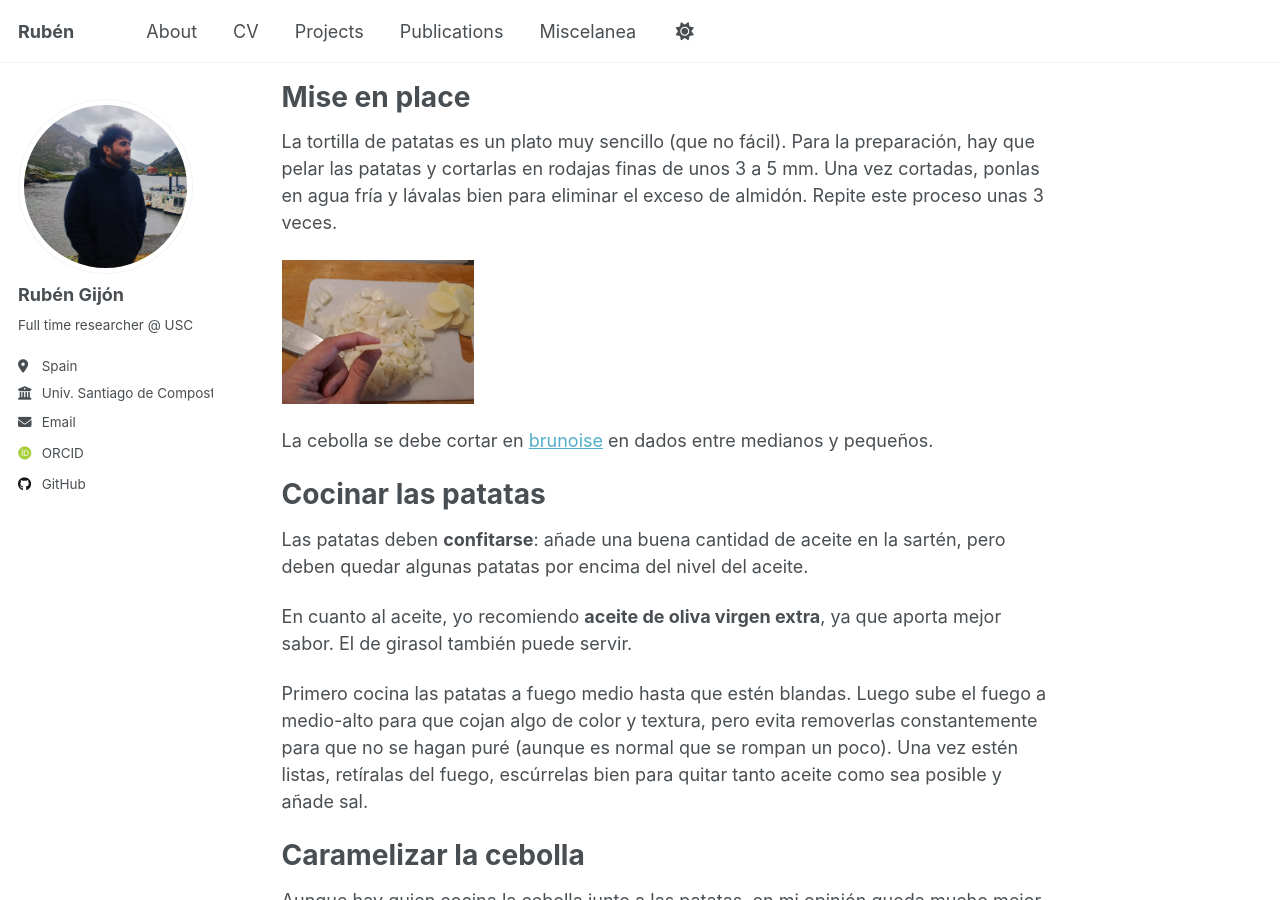
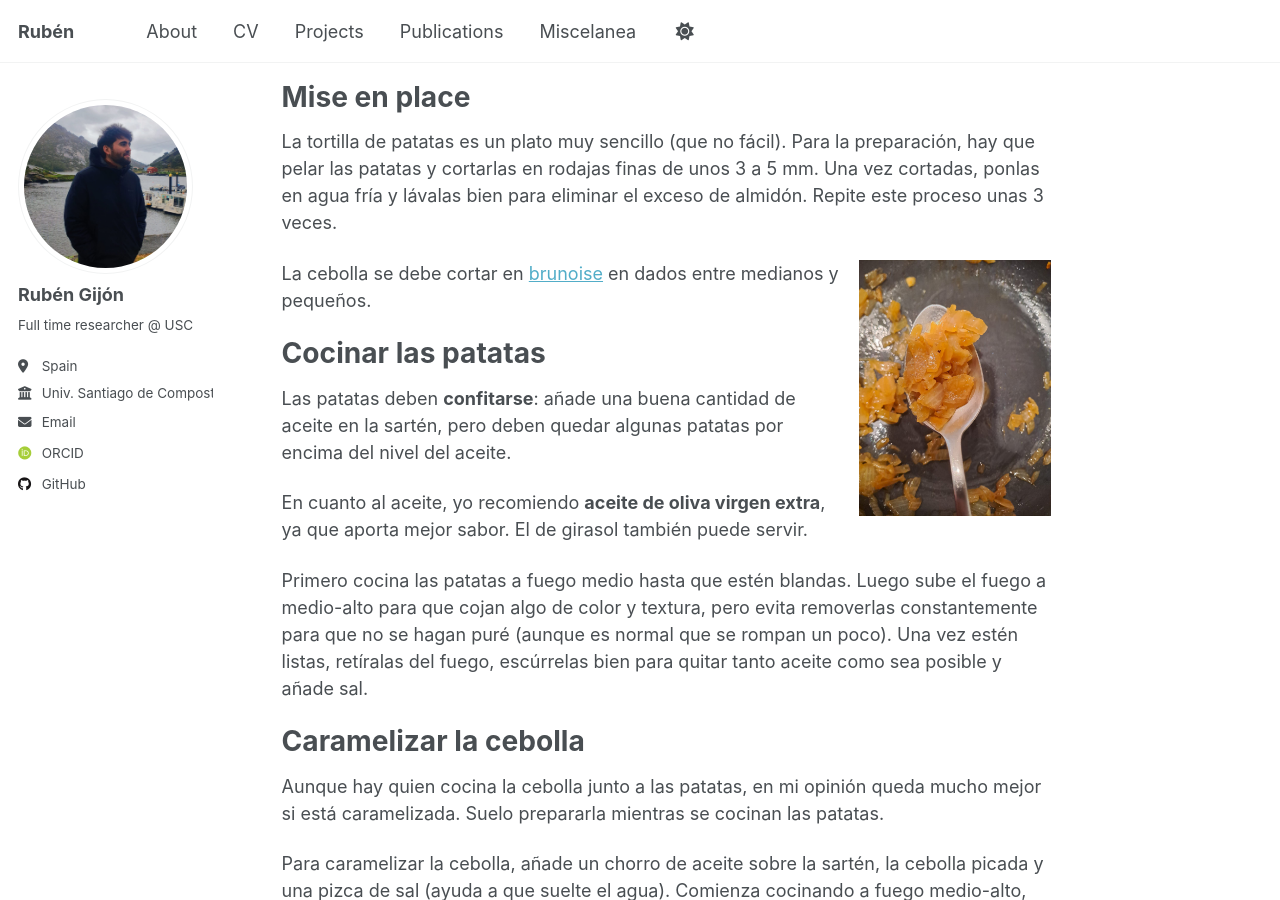
Before and after one commit to rubzip/rubzip.github.io, a Jekyll site: the page built from _posts/2025-08-01-tortilla.md, in a window 1280 px wide and 900 px high, scrolled down 723 px. Built offline with Jekyll 4.4.1, drawn with Linux system fonts in a browser that asks for light colours; some web fonts are replaced; a script that is not in the unit is left out.

Commit message:
experimento imgs

```diff
--- a/_posts/2025-08-01-tortilla.md
+++ b/_posts/2025-08-01-tortilla.md
@@ -26,7 +26,7 @@ Mise en place
 ======
 La tortilla de patatas es un plato muy sencillo (que no fácil). Para la preparación, hay que pelar las patatas y cortarlas en rodajas finas de unos 3 a 5 mm. Una vez cortadas, ponlas en agua fría y lávalas bien para eliminar el exceso de almidón. Repite este proceso unas 3 veces.
 
-<img src="/images/tortilla/patata_grosor.jpeg" alt="Mise en place" width="25%" />
+<img src="/images/tortilla/cebolla_caramelizada.jpeg" alt="Cebolla caramelizada" style="float:right; margin-left:15px; width:25%;" />
 
 La cebolla se debe cortar en [brunoise](https://en.wikipedia.org/wiki/Brunoise) en dados entre medianos y pequeños.
 
```
